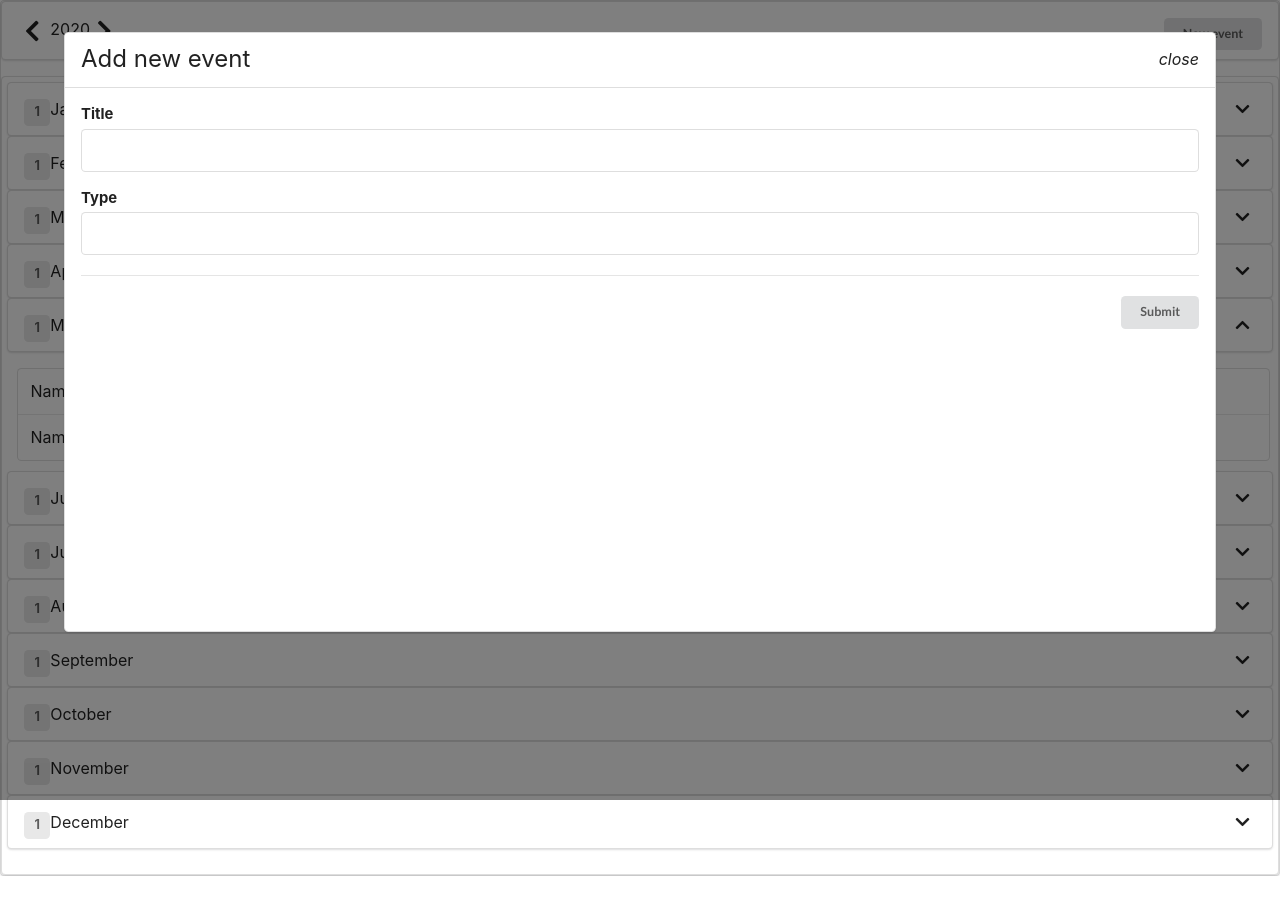
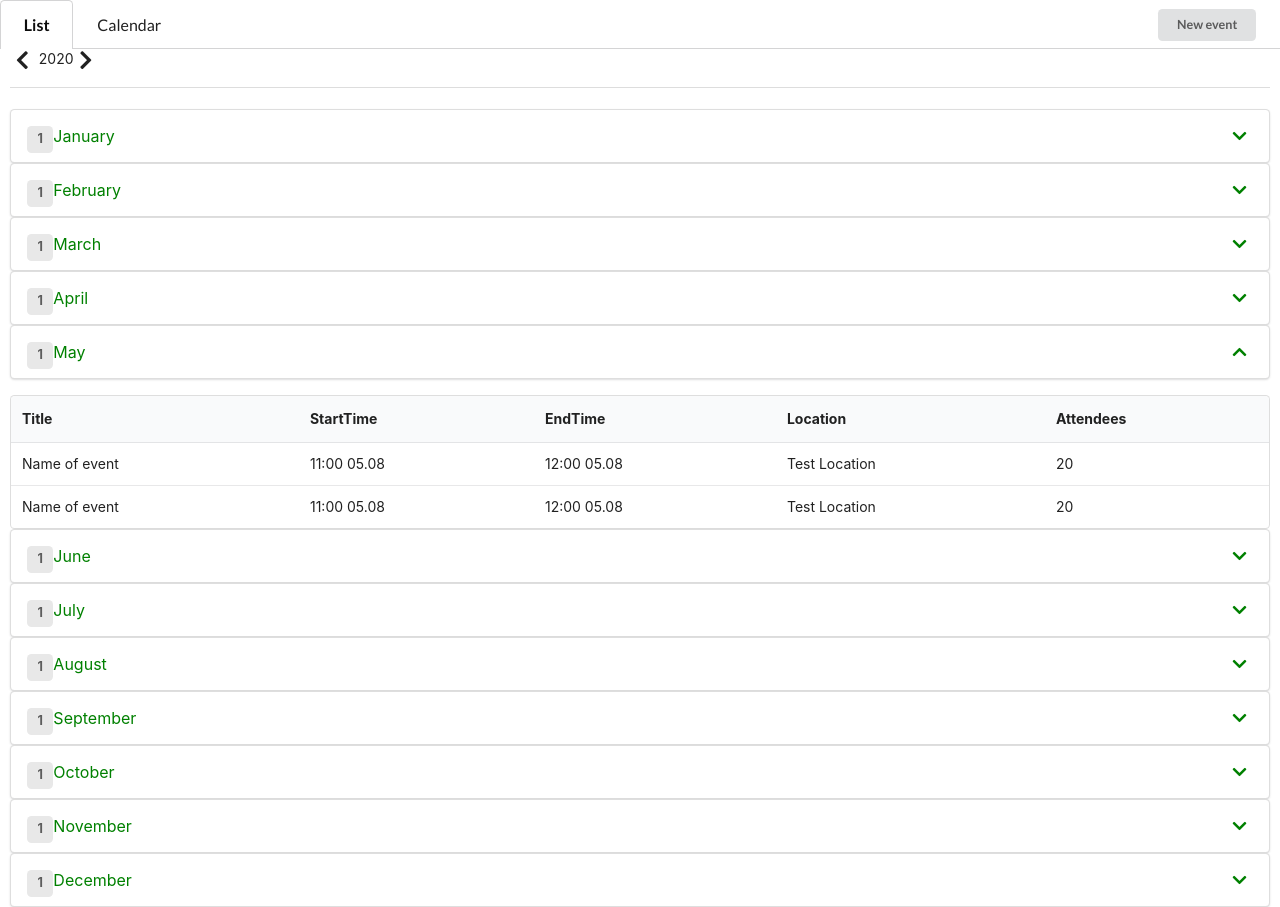
Before and after one commit to SlavKul/calendar, a React (Create React App) app: page / in a window 1280 px wide. Before the commit the page ends 876 px from the top, so only its background shows below. Built offline with nearby package versions, Linux system fonts and the light colour scheme.

Commit message:
Restructure

```diff
--- a/src/components/App.js
+++ b/src/components/App.js
@@ -1,23 +1,15 @@
 import React from 'react'
-import List from './List/List'
-import AddModal from './Modals/AddModal/index'
+import ListView from './List/ListView'
+import AddEditModal from './Modals/AddEditModal/AddEditModal'
 import moment from 'moment'
-
-const data = [
-    {id: 0},
-    {id: 1},
-    {id: 2},
-    {id: 3},
-]
-
 
 const App = () => {
   const currentDate = moment()
   console.log(currentDate)
   return (
-    <div className="ui segments">
-        <List date={currentDate}/>
-        <AddModal isShown={true}/>
+    <div>
+        <ListView date={currentDate}/>
+        <AddEditModal isShown={false}/>
     </div>
   )
 }
--- a/src/components/Header.js
+++ /dev/null
@@ -1,14 +0,0 @@
-import React from 'react'
-
-const Header = (props) => {
-    return(
-        <div className="ui segment" date={props.date}>
-            <i className="large chevron left icon"></i>
-            <p style={{display: 'inline'}}>{props.date}</p>
-            <i className="large chevron right icon"></i>
-            <button className="mini ui right floated button">New event</button>
-        </div>
-    )
-}
-
-export default Header
--- a/src/components/Event.js
+++ b/src/components/List/Event.js
@@ -6,7 +6,8 @@ const Event = () =>{
             <td>Name of event</td>
             <td>11:00 05.08</td>
             <td>12:00 05.08</td>
-            <td>Attendees</td>
+            <td>Test Location</td>
+            <td>20</td>
         </tr>
     )
 }
--- /dev/null
+++ b/src/components/List/Header.js
@@ -0,0 +1,23 @@
+import React from 'react'
+
+const Header = (props) => {
+    return(
+        <div class="ui top attached tabular menu">
+            <a class="active item">
+                List
+            </a>
+            <a class="item">
+                Calendar
+            </a>
+            <div class="right menu">
+                <div class="item">
+                    <div class="ui transparent icon input">
+                        <button className="mini ui right floated button">New event</button>
+                    </div>
+                </div>
+            </div>
+        </div>
+    )
+}
+
+export default Header
--- /dev/null
+++ b/src/components/List/ListOfMonth.js
@@ -0,0 +1,29 @@
+import React from 'react'
+import MonthHeader from './MonthHeader'
+import moment from 'moment'
+
+class ListOfMonth extends React.Component {
+    state={
+        currentDate: moment()
+    }
+    render() {
+        const todayMonth = moment().months()
+        const listOfMonth = moment.months()
+        const listItems = listOfMonth.map((item, index)=>
+            <MonthHeader key={index} name={todayMonth} isShown={index===todayMonth ? true : false} date={this.state.currentDate}>{item}</MonthHeader>
+        )
+        return (
+            <div  style={{padding: '0px 10px'}}>
+                <i className="large chevron left icon"></i>
+                <p style={{display: 'inline'}}>{this.state.currentDate.format('YYYY')}</p>
+                <i className="large chevron right icon"></i>
+                <div class="ui clearing divider"></div>
+                <ul style={{paddingInlineStart: '0px'}}>
+                    {listItems}
+                </ul>
+            </div>
+        )
+    }
+}
+
+export default ListOfMonth
--- a/src/components/List/List.js
+++ b/src/components/List/ListView.js
@@ -1,6 +1,6 @@
 import React from 'react'
-import Header from '../Header'
-import ListOfMonth from '../ListOfMonth'
+import Header from './Header'
+import ListOfMonth from './ListOfMonth'
 
 const List = ({date}) => {
     //const [count, setCount] = useState(date);
--- /dev/null
+++ b/src/components/List/MonthHeader.js
@@ -0,0 +1,47 @@
+import React from 'react'
+import Event from './Event'
+
+class MonthHeader extends React.Component {
+    state={
+        isShown: this.props.isShown
+    }
+
+    showContent = () =>{
+        this.setState({
+            isShown: !this.state.isShown
+        })
+    }
+
+    render() {
+        let chevron = this.state.isShown? 'chevron up icon' : 'chevron down icon'
+        return (
+            <div>
+                <div className="ui segment" name={this.props.name} date={this.props.date.format('YYYY MM')} onClick={this.showContent} style={{color: 'green'}}>
+                    {this.props.children}
+                        <p style={{display: 'inline', float: 'left'}}><div className="small ui label">1</div></p>
+                        <i className={chevron} style={{float: 'right'}}></i>
+                </div>
+                {this.state.isShown ?
+                        <table className="ui table">
+                            <thead>
+                                <tr>
+                                    <th>Title</th>
+                                    <th>StartTime</th>
+                                    <th>EndTime</th>
+                                    <th>Location</th>
+                                    <th>Attendees</th>
+                                </tr>
+                            </thead>
+                            <tbody>
+                                <Event/>
+                                <Event/>
+                            </tbody>
+                        </table>
+                : null}
+            </div>
+        )
+    }
+
+}
+
+export default MonthHeader
--- a/src/components/ListOfMonth.js
+++ /dev/null
@@ -1,24 +0,0 @@
-import React from 'react'
-import MonthHeader from './MonthHeader'
-import moment from 'moment'
-
-const ListOfMonth = () => {
-    const todayMonth = moment().months()
-    const listOfMonth = moment.months()
-    const listItems = listOfMonth.map((item, index)=>
-        <MonthHeader key={index} name={todayMonth} isShown={index===todayMonth ? true : false}>{item}</MonthHeader>
-    )
-    return (
-        <div className="ui segment" style={{padding: '5px'}}>
-            <ul style={{paddingInlineStart: '0px'}}>
-                {listItems}
-            </ul>
-        </div>
-
-
-    )
-
-
-}
-
-export default ListOfMonth
--- a/src/components/Modals/AddModal/index.js
+++ b/src/components/Modals/AddEditModal/AddEditModal.js
@@ -1,7 +1,7 @@
 import React from 'react'
-import './style.css'
+import './AddEditModal.css'
 
-class AddModal extends React.Component {
+class AddEditModal extends React.Component {
     state={
         isShown: this.props.isShown,
     }
@@ -31,7 +31,7 @@ class AddModal extends React.Component {
                             <label>Type</label>
                             <input type="text" name="last-name"/>
                         </div>
-                        <hr/>
+                        <div class="ui clearing divider"></div>
                         <button className="mini ui right floated button" type="submit">Submit</button>
                     </form>
                     </div>
@@ -44,4 +44,4 @@ class AddModal extends React.Component {
     }
 }
 
-export default AddModal
+export default AddEditModal
--- a/src/components/MonthHeader.js
+++ /dev/null
@@ -1,33 +0,0 @@
-import React from 'react'
-import TableOfEvents from './TableOfEvents'
-
-class MonthHeader extends React.Component {
-    state={
-        isShown: this.props.isShown
-    }
-
-    showContent = () =>{
-        this.setState({
-            isShown: !this.state.isShown
-        })
-    }
-
-    render() {
-        let chevron = this.state.isShown? 'chevron up icon' : 'chevron down icon'
-        return (
-            <div>
-                <div className="ui segment" name={this.props.name} onClick={this.showContent}>
-                    {this.props.children}
-                        <p style={{display: 'inline', float: 'left'}}><div className="small ui label">1</div></p>
-                        <i className={chevron} style={{float: 'right'}}></i>
-                </div>
-                {this.state.isShown ?
-                    <TableOfEvents/>
-                : null}
-            </div>
-        )
-    }
-
-}
-
-export default MonthHeader
--- a/src/components/TableOfEvents.js
+++ /dev/null
@@ -1,21 +0,0 @@
-import React from 'react'
-import Event from './Event'
-
-const style = {
-    marginBottom: '10px',
-    width: '99%',
-    margin: 'auto 10px 10px'
-}
-
-const TableOfEvents = () => {
-    return (
-        <table className="ui selectable table" style={style}>
-            <tbody>
-                <Event/>
-                <Event/>
-            </tbody>
-        </table>
-    )
-}
-
-export default TableOfEvents
```
Also changed, not shown: src/components/Modals/AddEditModal/AddEditModal.css (renamed from src/components/Modals/AddModal/style.css).
